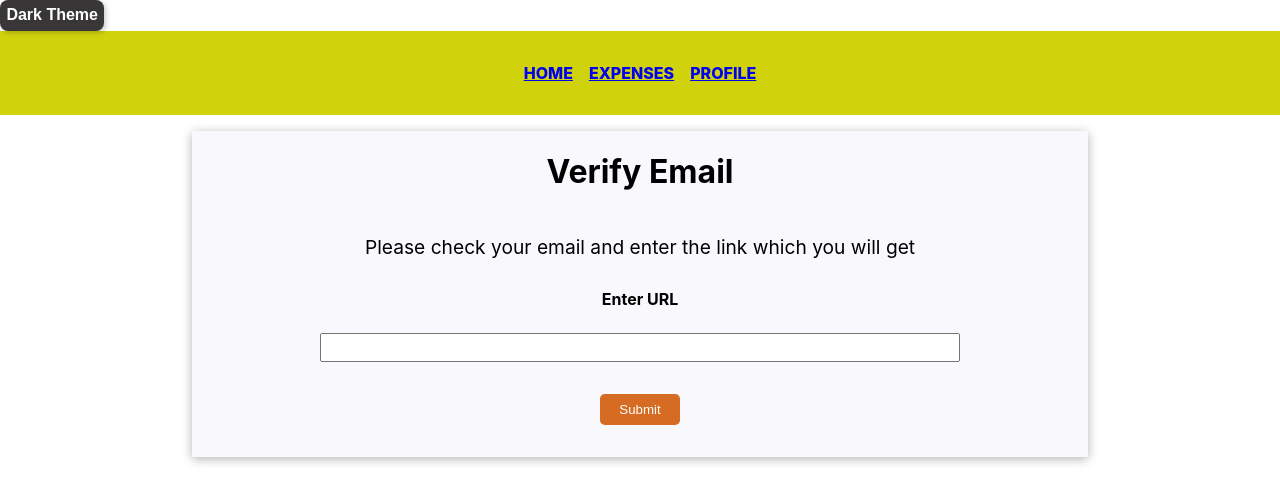
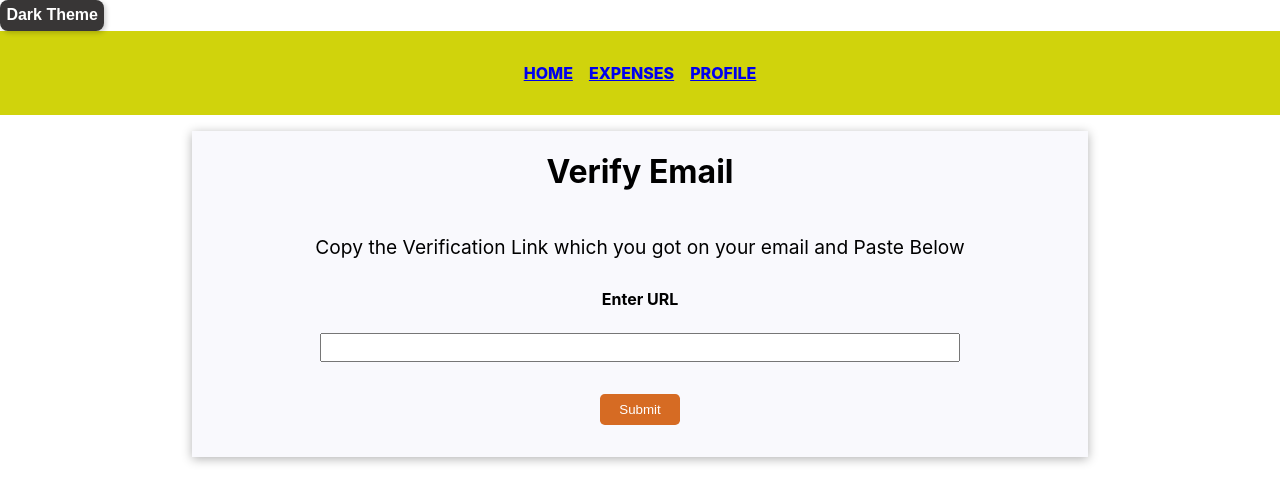
Before and after one commit to amarsrivastava68/Expense_Tracker-User_Specific, a React (Create React App) app: page /verify in a window 1280 px wide. Shown: the top 502 px of the page. Built offline with nearby package versions, Linux system fonts and the light colour scheme.

Commit message:
Verification mail text change

```diff
--- a/src/pages/signUp/Verify.js
+++ b/src/pages/signUp/Verify.js
@@ -32,7 +32,7 @@ const Verify = () => {
   return (
     <div className={classes.updateDetails}>
       <h1>Verify Email</h1>
-      <p>Please check your email and enter the link which you will get</p>
+      <p>Copy the Verification Link which you got on your email and Paste Below </p>
       <label htmlFor="verifyLink">Enter URL</label>
       <input
         id="verifyLink"
```
